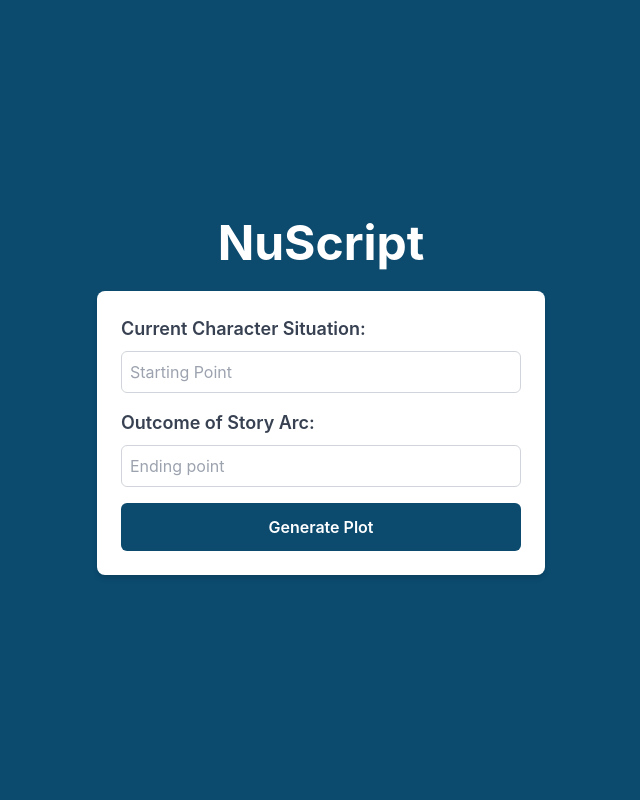
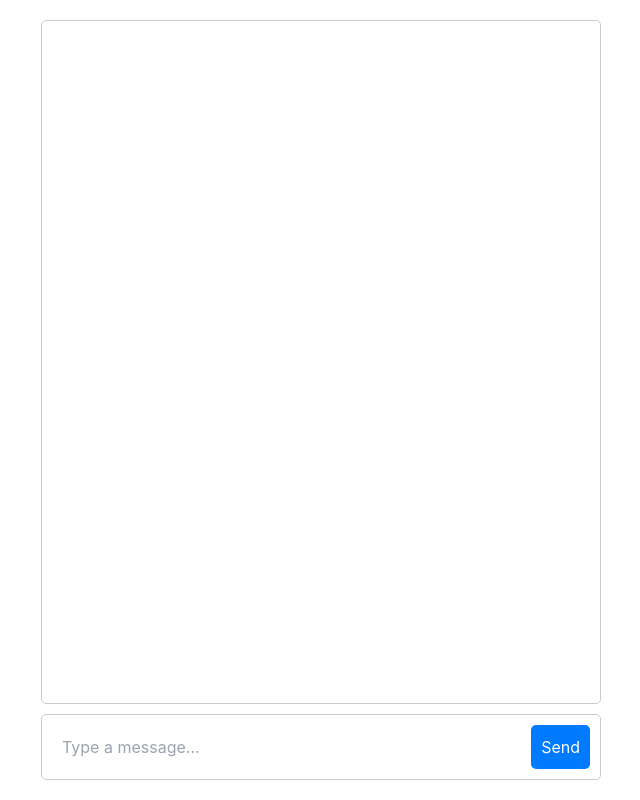
Before and after one commit to KluEvo/cs338, a React (Create React App) app in the folder because-app/: page / in a window 1280 px wide. Shown: the whole page, without its empty margins (319-959 px from the left). Built offline with nearby package versions, Linux system fonts and the light colour scheme.

Commit message:
fixed some bugs

```diff
--- a/because-app/src/App.css
+++ b/because-app/src/App.css
@@ -1,9 +1,9 @@
-@tailwind base;
+/* @tailwind base;
 @tailwind components;
 @tailwind utilities;
 
 
-@import "tailwindcss/tailwind.css";
+@import "tailwindcss/tailwind.css"; */
 
 
 
--- a/because-app/src/App.js
+++ b/because-app/src/App.js
@@ -1,188 +1,181 @@
-// // src/App.js
-// import React, { useState } from "react";
-// import axios from "axios";
-// import "./App.css";
+import React, { useState } from "react";
+import axios from "axios";
+import "./App.css";
 
-// function App() {
-//     const [messages, setMessages] = useState([]);
-//     const [input, setInput] = useState("");
-//     const [options, setOptions] = useState([]);
-//     const [beats, setBeats] = useState([]);
-//     const [startingState, setStartingState] = useState("");
-//     const [endingState, setEndingState] = useState("");
-//     const [showChoices, setShowChoices] = useState("");
-//     const [storyStruct, setStoryStruct] = useState(null);
-//     const [lineNum, setLine] = useState(0);
+function App() {
+    const [messages, setMessages] = useState([]);
+    const [input, setInput] = useState("");
+    const [options, setOptions] = useState([]);
+    const [beats, setBeats] = useState([]);
+    const [startingState, setStartingState] = useState("");
+    const [endingState, setEndingState] = useState("");
+    const [showChoices, setShowChoices] = useState(false);
+    const [storyStruct, setStoryStruct] = useState(null);
+    var lineNum = 0;
+    var story = [];
+    // localStorage.setItem("storybeat", JSON.stringify(storyBeat));
 
-//     // localStorage.setItem("storybeat", JSON.stringify(storyBeat));
+    const handleStart = async () => {
+        const response = await axios.post("http://localhost:5001/entry", {
+            starting_state: startingState,
+            ending_state: endingState,
+        });
+        story = (response.data.story_structure);
+        localStorage.setItem("storyStruct", response.data.story_structure);
 
-//     const handleStart = async () => {
-//         const response = await axios.post("http://localhost:5001/entry", {
-//             starting_state: startingState,
-//             ending_state: endingState,
-//         });
-//         var story = (response.data.story_structure);
-//         // localStorage.setItem("storyStruct", response.data.story_structure);
+        setMessages([
+            ...messages,
+            { text: story[0], sender: "bot" },
+        ]);
 
-//         setMessages([
-//             ...messages,
-//             { text: story[0], sender: "bot" },
-//         ]);
-//         setLine(1);
-//         console.log(story);
-//         console.log(story[1]);
-//         if (story.length > lineNum){
-//             handleGenerateChoices(story, 1);
-//         }
+        console.log(story);
+        if (story.length > lineNum){
+            lineNum ++;
+            handleGenerateChoices(lineNum);
+        }
 
-//     };
+    };
 
-//     const handleGenerateChoices = async (story, num) => {
+    const handleGenerateChoices = async (num) => {
 
-//         console.log("send")
+        console.log(num)
+        console.log(story)
 
-//         const response = await axios.post(
-//             "http://localhost:5001/text",
-//             {
-//                 txt: story[num],
-//             }
-//         );
-//         var msg = response.data.outputTxt;
-//         console.log("recieve")
-//         setMessages([
-//             ...messages,
-//             { text: msg, sender: "bot" },
-//         ]);
+        const response = await axios.post(
+            "http://localhost:5001/text",
+            {
+                txt: story[num],
+            }
+        );
+        var msg = response.data.outputTxt;
+        console.log("recieve")
+        setMessages([
+            ...messages,
+            { text: msg, sender: "bot" },
+        ]);
 
-//         console.log(messages)
-
-//         // setMessages([
-//         //     ...messages,
-//         //     { text: "Choose an option:", sender: "bot" },
-//         //     ...response.data.options.map((option) => ({
-//         //         text: option,
-//         //         sender: "bot",
-//         //     })),
-//         // ]);
-
-//         if (response.data.giveChoice){
-//             setShowChoices(true);
-//         }
-//         else {
-//             setShowChoices(false);
-//             if (story.length > num+1){
-//                 handleGenerateChoices(story, num+1);
-//             }
-//         }
+        console.log(response.data)
 
 
-//     };
-
-//     const handleGenerateBeats = async (choice) => {
-//         const response = await axios.post(
-//             "http://localhost:5001/choices",
-//             {
-//                 choice: choice,
-//             }
-//         );
-//         setBeats([...beats, response.data.beat]);
-//         setMessages([...messages, { text: response.data.beat, sender: "bot" }]);
-//     };
-
-//     const handleSendMessage = () => {
-//         if (input.trim()) {
-//             setMessages([...messages, { text: input, sender: "user" }]);
-//             setInput("");
-
-//             // Handle different types of user input
-//             if (startingState === "" && endingState === "") {
-//                 setStartingState(input);
-//             } else if (startingState !== "" && endingState === "") {
-//                 setEndingState(input);
-//                 handleStart();
-//             } else if (options.length > 0) {
-//                 const choice = input.toLowerCase();
-//                 if (choice === "a" || choice === "1") {
-//                     handleGenerateBeats(options[0]);
-//                 } else if (choice === "b" || choice === "2") {
-//                     handleGenerateBeats(options[1]);
-//                 } else {
-//                     setMessages([
-//                         ...messages,
-//                         {
-//                             text: "Invalid choice, defaulting to the first option.",
-//                             sender: "bot",
-//                         },
-//                     ]);
-//                     handleGenerateBeats(options[0]);
-//                 }
-//                 setOptions([]);
-//             } else {
-//                 handleGenerateChoices();
-//             }
-//         }
-//     };
-
-//     const handleChoice = async (input) => {
-//         const response = await axios.post("http://localhost:5001/choices", {
-//             starting_state: startingState,
-//             ending_state: endingState,
-//         });
-
-//         setMessages([
-//             ...messages,
-//             { text: response.data.story_structure, sender: "bot" },
-//         ]);
+        if (response.data.choices){
+            setShowChoices(true);
+        }
+        else {
+            setShowChoices(false);
+            if (story.length > num+1){
+                lineNum ++;
+                handleGenerateChoices(num+1);
+            }
+        }
 
 
-//         setLine(lineNum+1);
-//         if (storyStruct.length > lineNum){
-//             handleGenerateChoices([], lineNum);
-//         }
-//     };
+    };
 
-//     return (
-//         <div className="chat-container">
-//             <div className="chat-messages">
-//                 {messages.map((msg, index) => (
-//                     <div key={index} className={`message ${msg.sender}`}>
-//                         {msg.text}
-//                     </div>
-//                 ))}
-//                 {showChoices && (
-//                     <div className="choices">
-//                         <button onClick={() => handleChoice("A")}>A</button>
-//                         <button onClick={() => handleChoice("B")}>B</button>
-//                     </div>
-//                 )}
-//             </div>
-//             <div className="chat-input">
-//                 <input
-//                     type="text"
-//                     value={input}
-//                     onChange={(e) => setInput(e.target.value)}
-//                     placeholder="Type a message..."
-//                     onKeyPress={(e) => e.key === "Enter" && handleSendMessage()}
-//                 />
-//                 <button onClick={handleSendMessage}>Send</button>
-//             </div>
-//         </div>
-//     );
-// }
+    const handleGenerateBeats = async (choice) => {
+        const response = await axios.post(
+            "http://localhost:5001/choices",
+            {
+                choice: choice,
+            }
+        );
+        setBeats([...beats, response.data.beat]);
+        setMessages([...messages, { text: response.data.beat, sender: "bot" }]);
+    };
 
-// export default App;
+    const handleSendMessage = () => {
+        if (input.trim()) {
+            setMessages([...messages, { text: input, sender: "user" }]);
+            setInput("");
 
-import React from "react";
-import "./App.css";
-import { PromptForm } from "./Components/Prompt";
-// import "bootstrap/dist/css/bootstrap.min.css";
+            // Handle different types of user input
+            if (startingState === "" && endingState === "") {
+                setStartingState(input);
+            } else if (startingState !== "" && endingState === "") {
+                setEndingState(input);
+                handleStart();
+            } else if (options.length > 0) {
+                const choice = input.toLowerCase();
+                if (choice === "a" || choice === "1") {
+                    handleGenerateBeats(options[0]);
+                } else if (choice === "b" || choice === "2") {
+                    handleGenerateBeats(options[1]);
+                } else {
+                    setMessages([
+                        ...messages,
+                        {
+                            text: "Invalid choice, defaulting to the first option.",
+                            sender: "bot",
+                        },
+                    ]);
+                    handleGenerateBeats(options[0]);
+                }
+                setOptions([]);
+            } else {
+                handleGenerateChoices();
+            }
+        }
+    };
 
-function App() {
+    const handleChoice = async (input) => {
+        const response = await axios.post("http://localhost:5001/choices", {
+            choice: input,
+        });
+
+        setMessages([
+            ...messages,
+            { text: response.data.result, sender: "bot" },
+        ]);
+
+        console.log(lineNum, story.length);
+        lineNum ++;
+        console.log(story);
+        if (story.length > lineNum){
+            handleGenerateChoices(lineNum);
+        }
+    };
+
     return (
-    <div className="bg-sky-900 h-screen content-center">
-      <PromptForm />
+        <div className="chat-container">
+            <div className="chat-messages">
+                {messages.map((msg, index) => (
+                    <div key={index} className={`message ${msg.sender}`}>
+                        {msg.text}
+                    </div>
+                ))}
+                {showChoices && (
+                    <div className="choices">
+                        <button onClick={() => handleChoice("A")}>A</button>
+                        <button onClick={() => handleChoice("B")}>B</button>
+                    </div>
+                )}
+            </div>
+            <div className="chat-input">
+                <input
+                    type="text"
+                    value={input}
+                    onChange={(e) => setInput(e.target.value)}
+                    placeholder="Type a message..."
+                    onKeyPress={(e) => e.key === "Enter" && handleSendMessage()}
+                />
+                <button onClick={handleSendMessage}>Send</button>
+            </div>
         </div>
     );
 }
 
 export default App;
+
+// import React from "react";
+// import "./App.css";
+// import { PromptForm } from "./Components/Prompt";
+// // import "bootstrap/dist/css/bootstrap.min.css";
+
+// function App() {
+//   return (
+//     <div className="bg-sky-900 h-screen content-center">
+//       <PromptForm />
+//     </div>
+//   );
+// }
+
+// export default App;
```
Also changed, not shown: 1 other file (tests, documents, lock files or other folders). Lines whose indentation alone changed are shown as unchanged.
